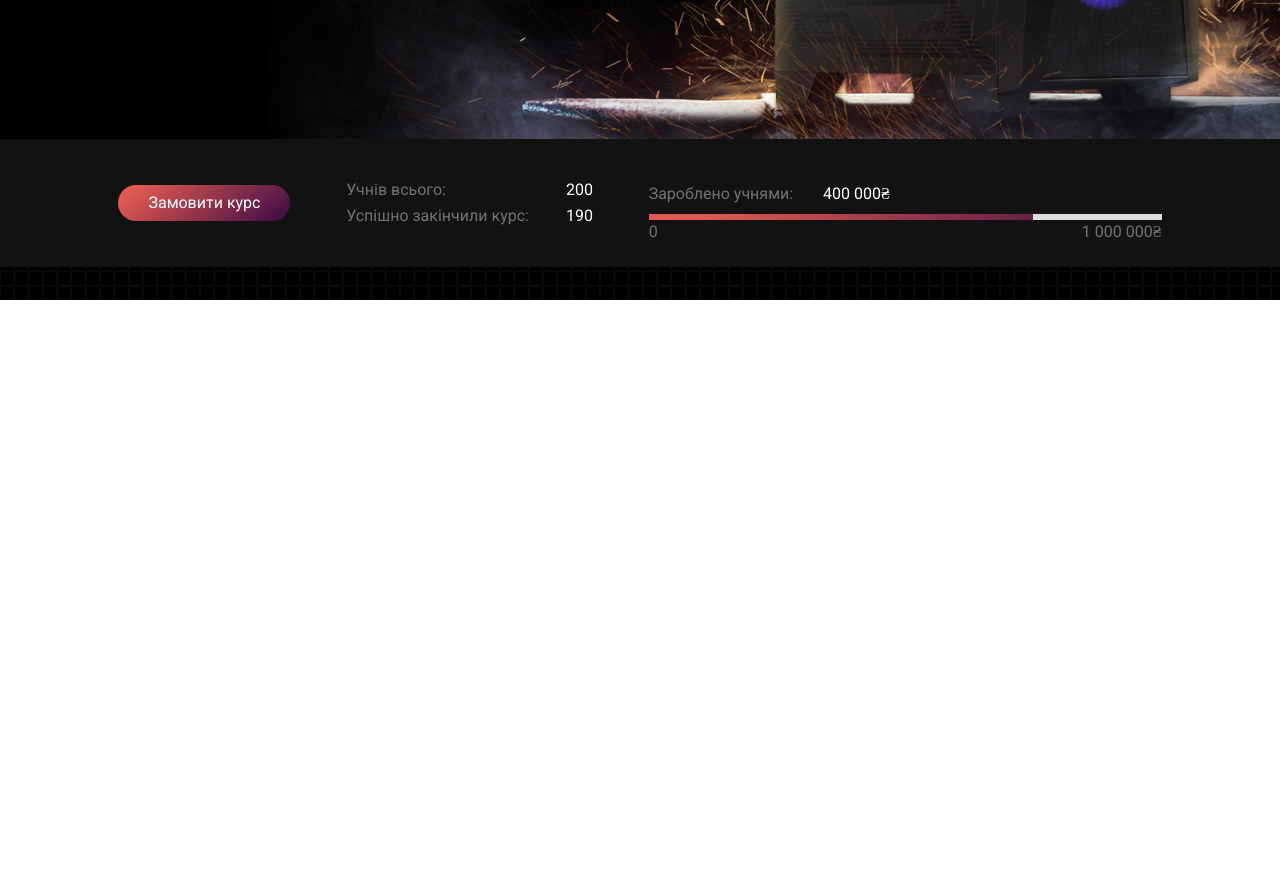
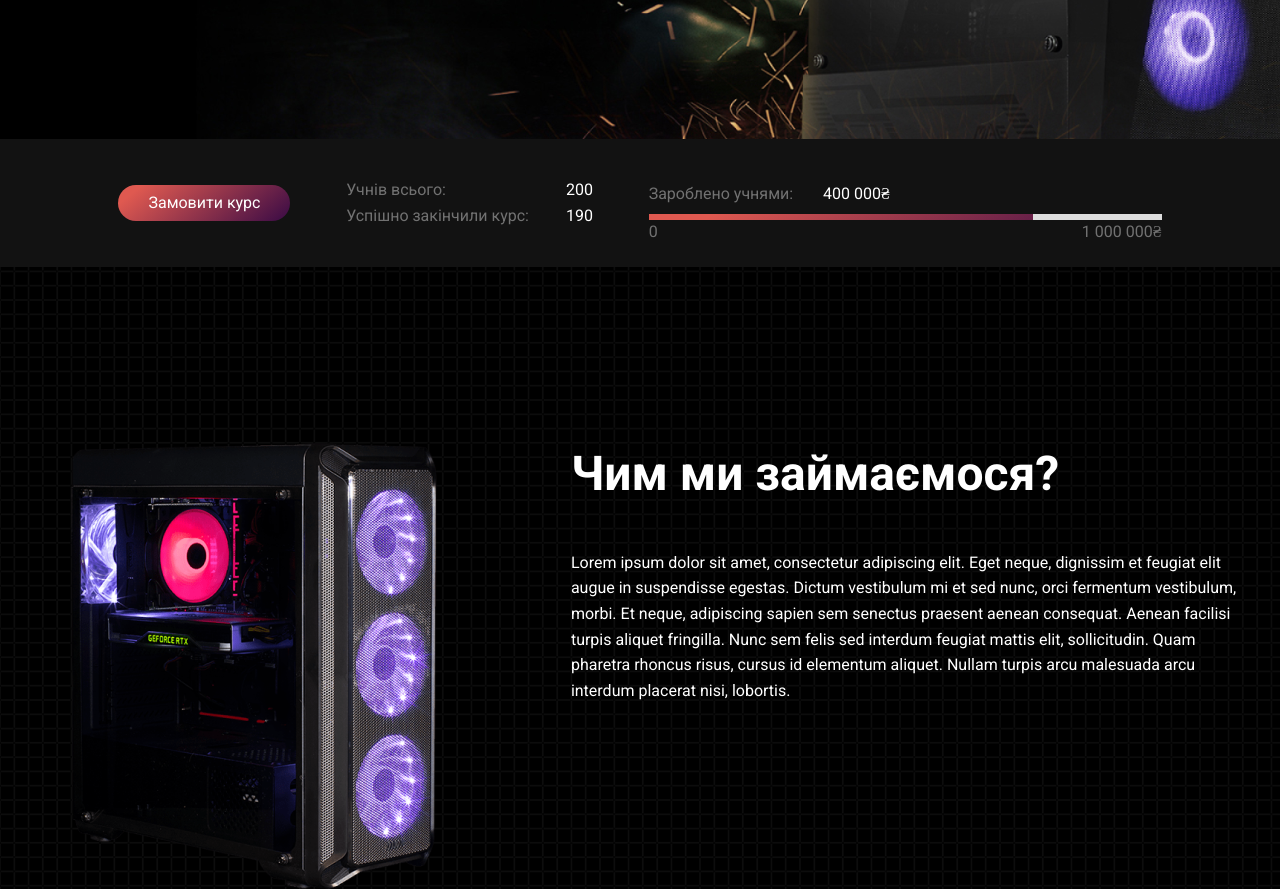
Before and after one commit to MorozO11/PCmarket, a website built with webpack: page src/index.html in a window 1280 px wide. Shown: the part 500-1389 px from the top of the page. Before the commit the page ends 800 px from the top, so only its background shows below. Built offline with nearby package versions, Linux system fonts and the light colour scheme; files whose address does not match are found by name.

Commit message:
адаптація сеуції чим ми займаємося

```diff
--- a/src/index.html
+++ b/src/index.html
@@ -1,8 +1,6 @@
-<!DOCTYPE html>
+<!doctype html>
 <html lang="en">
-@@include('html/_head.htm',{
-"title":"MarketPC"
-})
+   @@include('html/_head.htm',{ "title":"MarketPC" })
 
    <body>
       <div class="wrapper">
@@ -12,23 +10,22 @@
                <div class="main-blok__container-big">
                   <div class="main-blok__container">
                      <div class="main-blok__content">
-							<h1 class="main-blok__title title">
-								Перший курс по компютерній збірці </h1>
+                        <h1 class="main-blok__title title">Перший курс по компютерній збірці</h1>
                      </div>
                      <div id="countdown" class="main-blok__counter">
-							<div class="time-blok" >
+                        <div class="time-blok">
                            <ul class="days">
                               <li class="number days-js">18</li>
                               <li class="measurement">Днів</li>
                            </ul>
                         </div>
-							<div class="time-blok" >
+                        <div class="time-blok">
                            <ul class="hours">
                               <li class="number hours-js">18</li>
                               <li class="measurement">Годин</li>
                            </ul>
                         </div>
-							<div class="time-blok" >
+                        <div class="time-blok">
                            <ul class="minutes">
                               <li class="number minutes-js">18</li>
                               <li class="measurement">Хвилин</li>
@@ -41,7 +38,6 @@
                            </ul>
                         </div>
                      </div>
-
                   </div>
                </div>
                <div class="main-blok__last-line last-line">
@@ -63,8 +59,28 @@
                            <div class="main-blok__money-number">400 000₴</div>
                         </div>
                         <div class="main-blok__money-progress">
-							<div class="main-blok__money-scale">
+                           <div class="main-blok__money-scale"></div>
                         </div>
+                     </div>
+                  </div>
+               </div>
+            </section>
+            <section class="page__about about">
+               <div class="page__container-big">
+                  <div class="page__container">
+                      <div class="page__imge">
+                     <div class="image-blok__item">
+                        <img src="@img/PC.jpg" alt="#">
+                     </div>
+                  </div>
+                     <div class="page__content">
+                        <h2 class="page__title title">Чим ми займаємося?</h2>
+                        <div class="page__text text">
+                           <p>
+                              Lorem ipsum dolor sit amet, consectetur adipiscing elit. Eget neque, dignissim et feugiat elit augue in suspendisse egestas. Dictum vestibulum mi et sed nunc, orci
+                              fermentum vestibulum, morbi. Et neque, adipiscing sapien sem senectus praesent aenean consequat. Aenean facilisi turpis aliquet fringilla. Nunc sem felis sed interdum
+                              feugiat mattis elit, sollicitudin. Quam pharetra rhoncus risus, cursus id elementum aliquet. Nullam turpis arcu malesuada arcu interdum placerat nisi, lobortis.
+                           </p>
                         </div>
                      </div>
                   </div>
@@ -75,5 +91,4 @@
       </div>
       @@include('html/_js.htm',{})
    </body>
-
 </html>
--- a/src/scss/header.scss
+++ b/src/scss/header.scss
@@ -7,10 +7,9 @@
     @include adaptiveValue("padding-top", 48, 10);
     @include adaptiveValue("padding-bottom", 48, 10);
     &._header-scroll{
-        padding-top: toRem(20);
-        padding-bottom: toRem(25);
-        background-color:#421468e3;
-
+        padding-top: toRem(15);
+        padding-bottom: toRem(15);
+        background:rgb(69, 16, 70) 93.72%;
     }
     // .header__container-big
 
@@ -93,8 +92,7 @@
                 transition: all 0.3s ease 0s;
                 width: 100%;
                 @include adaptiveValue("height", 85, 60, 2, 768, 320);
-                background-color: #421468e3;
-                z-index: 2;
+                background: linear-gradient(141.34deg, rgb(200, 154, 252) 9.797%,rgb(124, 106, 250) 89.938%);                z-index: 2;
             }
 
             .menu-open & {
--- a/src/scss/home.scss
+++ b/src/scss/home.scss
@@ -7,13 +7,12 @@
    // .main-blok__container-big
 
    &__container-big {
-      position: relative;
+      max-width: 1300px;
    }
 
    // .main-blok__container
 
    &__container {
-      @include adaptiveValue("padding-left", 192, 30);
    }
 
    // .main-blok__content
@@ -57,16 +56,15 @@
       width: 100%;
       gap: toRem(80);
       background: rgb(18, 18, 18);
-      position: absolute;
-
    }
 
    .last-line__container-big {
       align-items: center;
       justify-content: center;
       display: flex;
+      max-width: 1300px;
       padding-top: toRem(43);
-      padding-bottom:toRem(43) ;
+      padding-bottom: toRem(43);
       // @include adaptiveValue("padding-top", 43, 10);
       // @include adaptiveValue("padding-bottom", 43, 10);
       @include adaptiveValue("gap", 80, 10);
@@ -74,7 +72,6 @@
          display: flex;
          flex-wrap: wrap;
       }
-
    }
 
    // .main-blok__button
@@ -130,15 +127,15 @@
       display: flex;
       flex-direction: column;
       gap: toRem(12);
-      &::before{
-         content:"0";
+      &::before {
+         content: "0";
          opacity: 0.4;
          position: absolute;
          left: 0;
          bottom: -20px;
       }
-      &::after{
-         content:"1 000 000₴";
+      &::after {
+         content: "1 000 000₴";
          opacity: 0.4;
          position: absolute;
          right: 0;
@@ -167,9 +164,8 @@
 
    // .main-blok__money-progress
 
-
    &__money-progress {
-      max-width: toRem(600);
+      max-width: toRem(714);
       height: 6px;
       overflow: hidden;
       background: linear-gradient(140.99deg, rgb(223, 89, 80) 12.127%, rgb(69, 16, 70) 93.197%);
@@ -219,3 +215,71 @@
 }
 
 //====================================================================================================
+.page {
+   // .page__about
+
+   &__about {
+      @include adaptiveValue("padding-top", 200, 130);
+   }
+
+   // .page__container-big
+
+   &__container-big {
+      max-width: 1300px;
+   }
+
+   // .page__container
+
+   &__container {
+      display: flex;
+
+      @media (max-width: $tablet) {
+         flex-direction: column-reverse;
+      }
+   }
+
+   // .page__imge
+
+   &__imge {
+
+   }
+
+   // .page__content
+
+   &__content {
+      @include adaptiveValue("padding-left", 140, 10);
+      display: flex;
+      flex-direction: column;
+      gap: toRem(45);
+      @media (max-width: $tablet) {
+         padding-bottom: toRem(120);
+      }
+   }
+
+   // .page__title
+
+   &__title {
+      font-size: 48px;
+      font-weight: 700;
+      text-align: left;
+   }
+
+   // .page__text
+
+   &__text {
+      font-weight: 400;
+      line-height: 160%;
+   }
+}
+.about {
+}
+.image-blok {
+   // .image-blok__item
+
+   &__item {
+   }
+}
+.title {
+}
+.text {
+}
```
Also changed, not shown: src/img/PC.jpg (added). Lines whose indentation alone changed are shown as unchanged.
